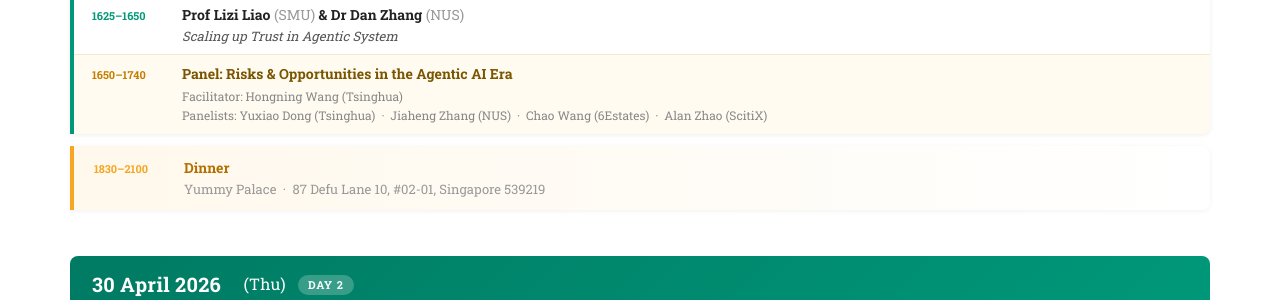
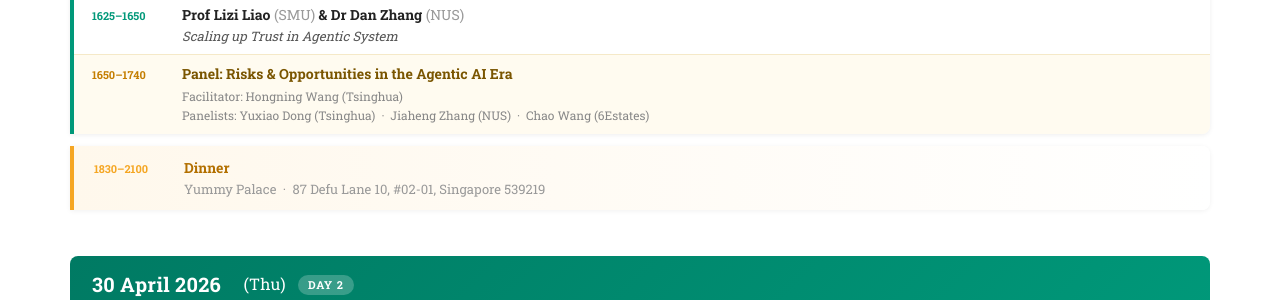
Before and after one commit to next-events/workshop-sg-2026, a Jekyll site: the page built from index.md, in a window 1280 px wide and 900 px high, scrolled down 3077 px. Shown: the part 153-453 px from the top of the window. Built offline with Jekyll 4.4.1, drawn with Linux system fonts in a browser that asks for light colours; nearby versions of some CDN libraries; some web fonts are replaced.

Commit message:
program update

```diff
--- a/_includes/schedule.html
+++ b/_includes/schedule.html
@@ -456,7 +456,7 @@
               <div class="prog-panel-label">Panel: Risks &amp; Opportunities in the Agentic AI Era</div>
               <div class="prog-panel-sub">
                 Facilitator: Hongning Wang (Tsinghua)<br>
-                Panelists: Yuxiao Dong (Tsinghua) &nbsp;·&nbsp; Jiaheng Zhang (NUS) &nbsp;·&nbsp; Chao Wang (6Estates) &nbsp;·&nbsp; Alan Zhao (ScitiX)
+                Panelists: Yuxiao Dong (Tsinghua) &nbsp;·&nbsp; Jiaheng Zhang (NUS) &nbsp;·&nbsp; Chao Wang (6Estates)
               </div>
             </div>
           </div>
```
Also changed, not shown: 1 other file.
